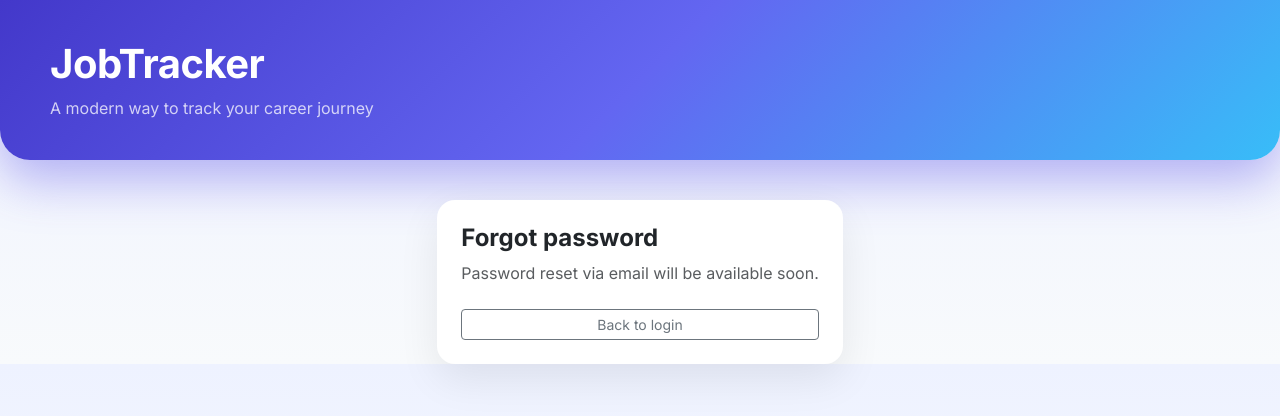
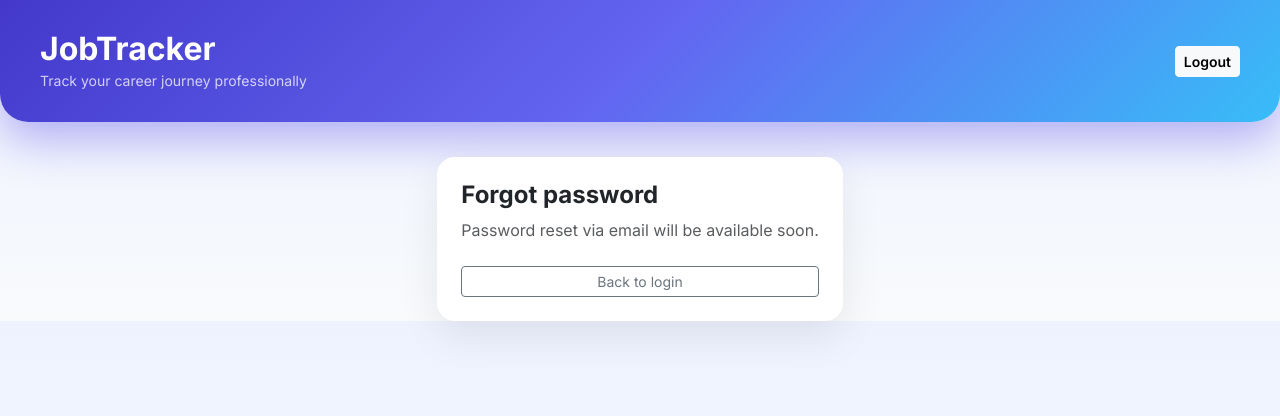
Before and after one commit to Selva-PersonalDev/JobTracker-JobApp, a FastAPI app: page /forgot-password in a window 1280 px wide. Shown: the top 416 px of the page. Run offline with FastAPI, Linux system fonts and the light colour scheme; the visitor is signed in with stand-in values (Sample User, id 1).

Commit message:
Updated App files

```diff
--- a/app/core/routes.py
+++ b/app/core/routes.py
@@ -1,14 +1,19 @@
+import io
+from datetime import date
+
+import pandas as pd
 from fastapi import APIRouter, Request, Form
-from fastapi.responses import RedirectResponse
+from fastapi.responses import RedirectResponse, StreamingResponse
 from fastapi.templating import Jinja2Templates
 from sqlalchemy.orm import Session
-from datetime import date
+from reportlab.lib.pagesizes import A4
+from reportlab.pdfgen import canvas
 
 from app.core.db import SessionLocal, engine
 from app.core.models import Base, Job, User
 from app.core.auth import hash_password, verify_password, get_current_user
 
-# Ensure tables exist
+# Ensure DB tables exist
 Base.metadata.create_all(bind=engine)
 
 router = APIRouter()
@@ -26,14 +31,13 @@ STATUS_OPTIONS = [
     "Joined",
 ]
 
-# ---------------- AUTH ----------------
+# =====================================================
+# AUTH ROUTES
+# =====================================================
 
 @router.get("/login")
 def login_page(request: Request):
-    return templates.TemplateResponse(
-        "login.html",
-        {"request": request}
-    )
+    return templates.TemplateResponse("login.html", {"request": request})
 
 
 @router.post("/login")
@@ -59,10 +63,7 @@ def login(request: Request, username: str = Form(...), password: str = Form(...)
 
 @router.get("/register")
 def register_page(request: Request):
-    return templates.TemplateResponse(
-        "register.html",
-        {"request": request}
-    )
+    return templates.TemplateResponse("register.html", {"request": request})
 
 
 @router.post("/register")
@@ -104,7 +105,9 @@ def forgot_password(request: Request):
         {"request": request}
     )
 
-# ---------------- DASHBOARD ----------------
+# =====================================================
+# DASHBOARD & JOB MANAGEMENT
+# =====================================================
 
 @router.get("/")
 def home(request: Request):
@@ -128,7 +131,7 @@ def home(request: Request):
         {
             "request": request,
             "jobs": jobs,
-            "statuses": STATUS_OPTIONS
+            "statuses": STATUS_OPTIONS,
         }
     )
 
@@ -233,3 +236,88 @@ def job_detail(request: Request, job_id: int):
             "job": job
         }
     )
+
+# =====================================================
+# EXPORT ROUTES
+# =====================================================
+
+@router.get("/export/xlsx")
+def export_xlsx(request: Request):
+    user_id = get_current_user(request)
+    if not user_id:
+        return RedirectResponse("/login", status_code=303)
+
+    db: Session = SessionLocal()
+    try:
+        jobs = db.query(Job).filter(Job.user_id == user_id).all()
+    finally:
+        db.close()
+
+    data = [
+        {
+            "Company": j.company,
+            "Role": j.role,
+            "Status": j.status,
+            "Applied Date": j.applied_date,
+            "Location": j.location,
+            "CTC Budget": j.ctc_budget,
+            "Source": j.source,
+        }
+        for j in jobs
+    ]
+
+    df = pd.DataFrame(data)
+    output = io.BytesIO()
+    df.to_excel(output, index=False)
+    output.seek(0)
+
+    return StreamingResponse(
+        output,
+        media_type="application/vnd.openxmlformats-officedocument.spreadsheetml.sheet",
+        headers={
+            "Content-Disposition": "attachment; filename=jobtracker.xlsx"
+        },
+    )
+
+
+@router.get("/export/pdf")
+def export_pdf(request: Request):
+    user_id = get_current_user(request)
+    if not user_id:
+        return RedirectResponse("/login", status_code=303)
+
+    db: Session = SessionLocal()
+    try:
+        jobs = db.query(Job).filter(Job.user_id == user_id).all()
+    finally:
+        db.close()
+
+    buffer = io.BytesIO()
+    p = canvas.Canvas(buffer, pagesize=A4)
+    width, height = A4
+
+    y = height - 50
+    p.setFont("Helvetica-Bold", 14)
+    p.drawString(40, y, "Job Applications")
+    y -= 30
+
+    p.setFont("Helvetica", 10)
+    for job in jobs:
+        line = f"{job.company} | {job.role} | {job.status}"
+        p.drawString(40, y, line)
+        y -= 15
+        if y < 50:
+            p.showPage()
+            p.setFont("Helvetica", 10)
+            y = height - 50
+
+    p.save()
+    buffer.seek(0)
+
+    return StreamingResponse(
+        buffer,
+        media_type="application/pdf",
+        headers={
+            "Content-Disposition": "attachment; filename=jobtracker.pdf"
+        },
+    )
--- a/app/core/templates/base.html
+++ b/app/core/templates/base.html
@@ -15,15 +15,10 @@
     .app-header {
       background: linear-gradient(135deg, #4338ca, #6366f1, #38bdf8);
       color: white;
-      padding: 40px 50px;
-      border-radius: 0 0 30px 30px;
-      box-shadow: 0 20px 50px rgba(79,70,229,0.4);
-      margin-bottom: 40px;
-    }
-
-    .app-header h1 {
-      font-weight: 700;
-      letter-spacing: -0.5px;
+      padding: 30px 40px;
+      border-radius: 0 0 28px 28px;
+      box-shadow: 0 18px 45px rgba(79,70,229,0.4);
+      margin-bottom: 35px;
     }
 
     .card {
@@ -36,9 +31,17 @@
 
 <body>
 
-<div class="app-header">
-  <h1>JobTracker</h1>
-  <p class="opacity-75 mb-0">A modern way to track your career journey</p>
+<div class="app-header d-flex justify-content-between align-items-center">
+  <div>
+    <h2 class="fw-bold mb-0">JobTracker</h2>
+    <small class="opacity-75">Track your career journey professionally</small>
+  </div>
+
+  {% if request.session.get("user_id") %}
+    <a href="/logout" class="btn btn-sm btn-light fw-semibold">
+      Logout
+    </a>
+  {% endif %}
 </div>
 
 <div class="container-fluid px-4">
--- a/requirements.txt
+++ b/requirements.txt
@@ -5,3 +5,6 @@ sqlalchemy
 python-multipart
 bcrypt
 itsdangerous
+pandas
+openpyxl
+reportlab
```
Also changed, not shown: app/core/templates/index.html (+13 -2 lines).
